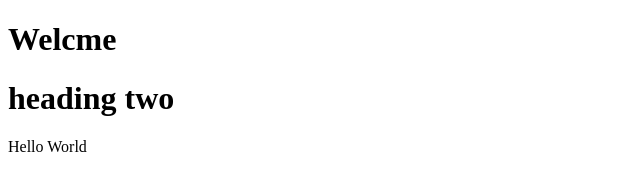
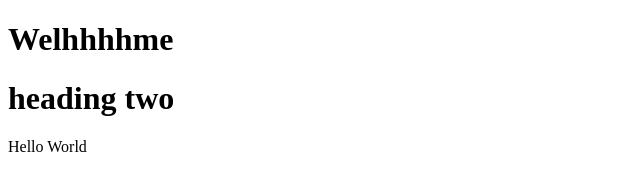
Before and after one commit to Abdelmouhaimen/test, a plain HTML site: page index.html in a window 1280 px wide. Shown: the whole page, without its empty margins (0-640 px from the left). Drawn offline with Linux system fonts and the light colour scheme.

Commit message:
Update index.html

```diff
--- a/index.html
+++ b/index.html
@@ -4,7 +4,7 @@
 		<title>hello</title>
 	</head>
 	<body>
-		<h1>Welcme</h1>
+		<h1>Welhhhhme</h1>
 		<h1>heading two</h1>
 		Hello World
 	</body>
```
